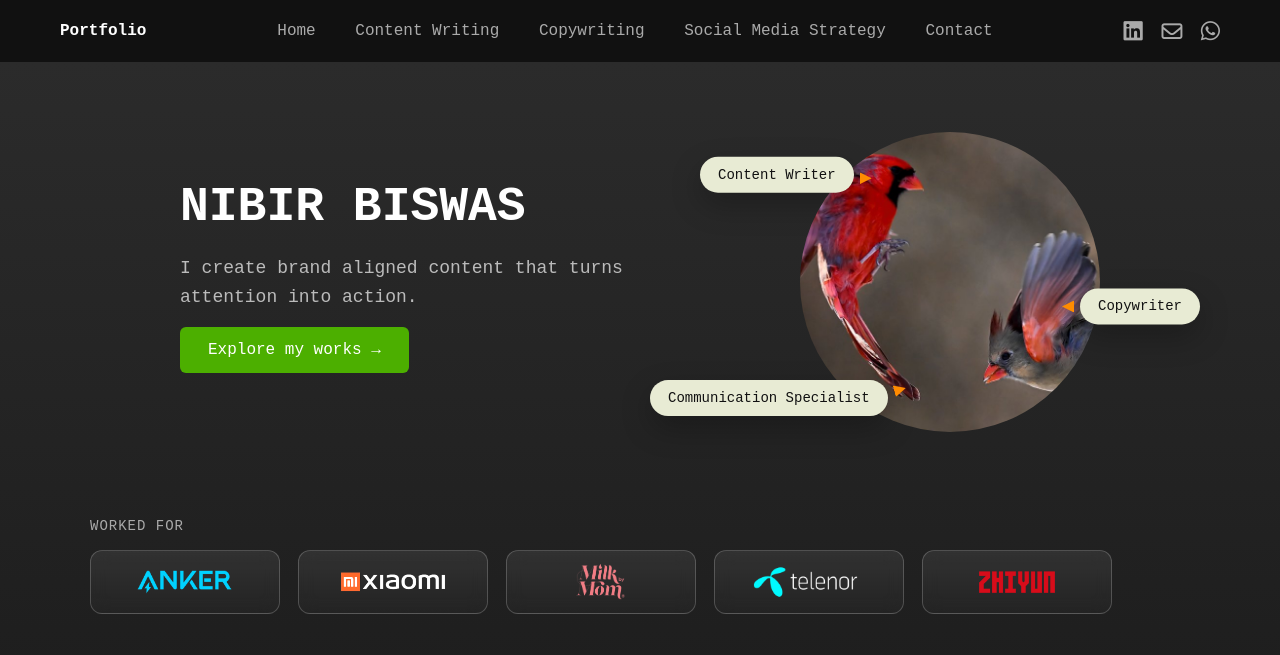
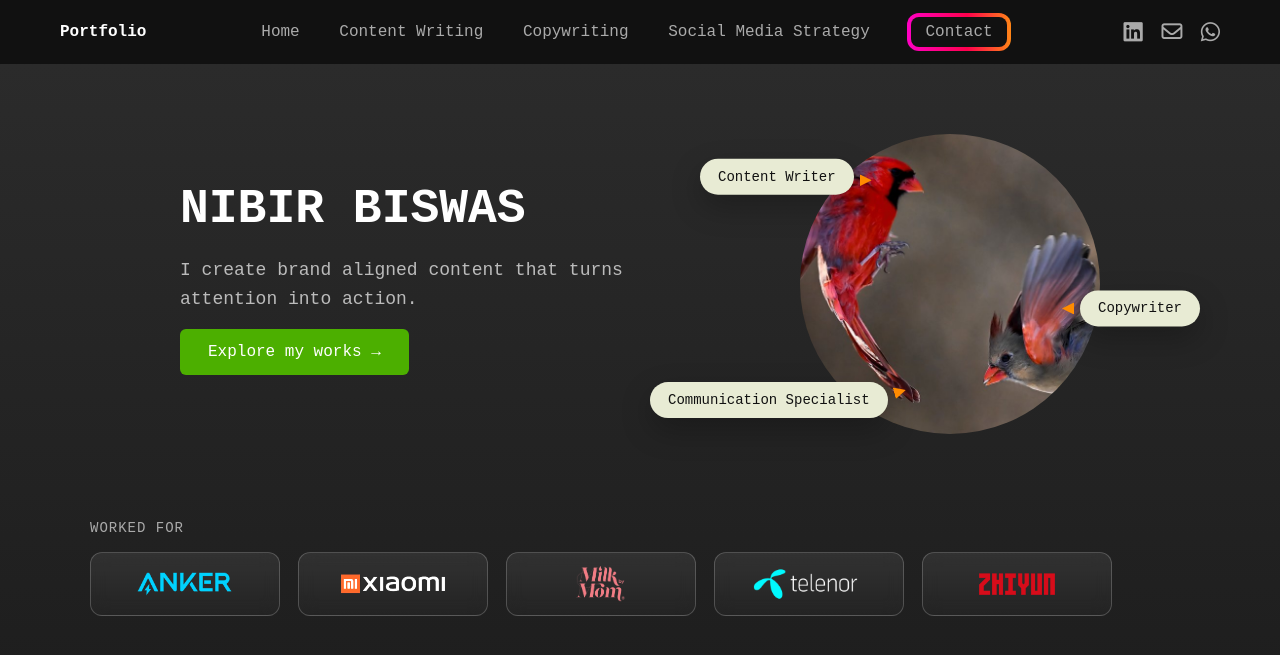
Before and after one commit to nibirbiswas07/nibirbiswas07.github.io, a Jekyll site: the page built from index.md, in a window 1280 px wide and 900 px high. Shown: the top 655 px of the window. Built offline with Jekyll 4.4.1, drawn with Linux system fonts in a browser that asks for light colours.

Commit message:
rgb contact and clipboard copy email

```diff
--- a/_includes/header.html
+++ b/_includes/header.html
@@ -13,20 +13,31 @@
     <a href="/content-writing/">Content Writing</a>
     <a href="/copywriting/">Copywriting</a>
     <a href="/social-media-strategy/">Social Media Strategy</a>
-    <a href="#contact">Contact</a>
+    <a href="#contact" class="nav-contact">Contact</a>
   </nav>
 
   <div class="socials">
-    <a href="https://www.linkedin.com/in/nibir-biswas/" target="_blank" aria-label="LinkedIn">
+
+    <!-- LinkedIn -->
+    <a href="https://www.linkedin.com/in/nibir-biswas/"
+       target="_blank"
+       aria-label="LinkedIn">
       <i class="fab fa-linkedin"></i>
     </a>
-    <a href="mailto:biswasnibir618@gmail.com" target="_blank" aria-label="Email">
-      <i class="far fa-envelope"></i>
-    </a>
+
+    <!-- Email (copy) -->
+    <div class="social-item">
+      <a href="#" id="email-copy" aria-label="Copy Email">
+        <i class="far fa-envelope"></i>
+      </a>
+      <span class="copy-toast">Email copied!</span>
+    </div>
+
+    <!-- WhatsApp -->
     <a href="https://wa.me/8801890820095"
-    target="_blank"
-    aria-label="WhatsApp">
-    <i class="fab fa-whatsapp"></i>
+       target="_blank"
+       aria-label="WhatsApp">
+      <i class="fab fa-whatsapp"></i>
     </a>
 
   </div>
--- a/assets/css/style.css
+++ b/assets/css/style.css
@@ -37,6 +37,47 @@
 .navbar nav a:hover {
   color: #fff;
 }
+
+.nav-contact {
+  position: relative;
+  padding: 8px 16px;
+  border-radius: 10px;
+  color: #fff;
+  text-decoration: none;
+  z-index: 1;
+}
+.nav-contact::before {
+  content: "";
+  position: absolute;
+  inset: -2px;
+  border-radius: 12px;
+  background: linear-gradient(
+    90deg,
+    #ff004c,
+    #ffbf00,
+    #00ffcc,
+    #4f7cff,
+    #ff00c8,
+    #ff004c
+  );
+  background-size: 300% 300%;
+  animation: rgb-flow 6s linear infinite;
+  z-index: -1;
+}
+.nav-contact::after {
+  content: "";
+  position: absolute;
+  inset: 2px;
+  border-radius: 8px;
+  background: #111; /* navbar background */
+  z-index: -1;
+}
+
+@keyframes rgb-flow {
+  0%   { background-position: 0% 50%; }
+  100% { background-position: 300% 50%; }
+}
+
 
 .logo a {
   color: white;
@@ -85,6 +126,32 @@
 .socials .fa-envelope {
   transform: scale(0.95);
 }
+.social-item {
+  position: relative;
+}
+
+.copy-toast {
+  position: absolute;
+  top: 130%;
+  left: 50%;
+  transform: translateX(-50%);
+
+  background: #111;
+  color: #fff;
+  font-size: 12px;
+  padding: 6px 10px;
+  border-radius: 6px;
+
+  opacity: 0;
+  pointer-events: none;
+  transition: opacity 0.25s ease, transform 0.25s ease;
+}
+
+.copy-toast.show {
+  opacity: 1;
+  transform: translateX(-50%) translateY(4px);
+}
+
 
 
 
--- a/assets/js/script.js
+++ b/assets/js/script.js
@@ -19,3 +19,23 @@
     document.getElementById("nav-menu").classList.remove("active");
   });
 });
+
+const emailCopy = document.getElementById("email-copy");
+
+if (emailCopy) {
+  const toast = emailCopy
+    .closest(".social-item")
+    .querySelector(".copy-toast");
+
+  emailCopy.addEventListener("click", (e) => {
+    e.preventDefault(); // stops smooth-scroll hijack
+
+    navigator.clipboard.writeText("biswasnibir618@gmail.com");
+
+    toast.classList.add("show");
+
+    setTimeout(() => {
+      toast.classList.remove("show");
+    }, 2000);
+  });
+}
```
